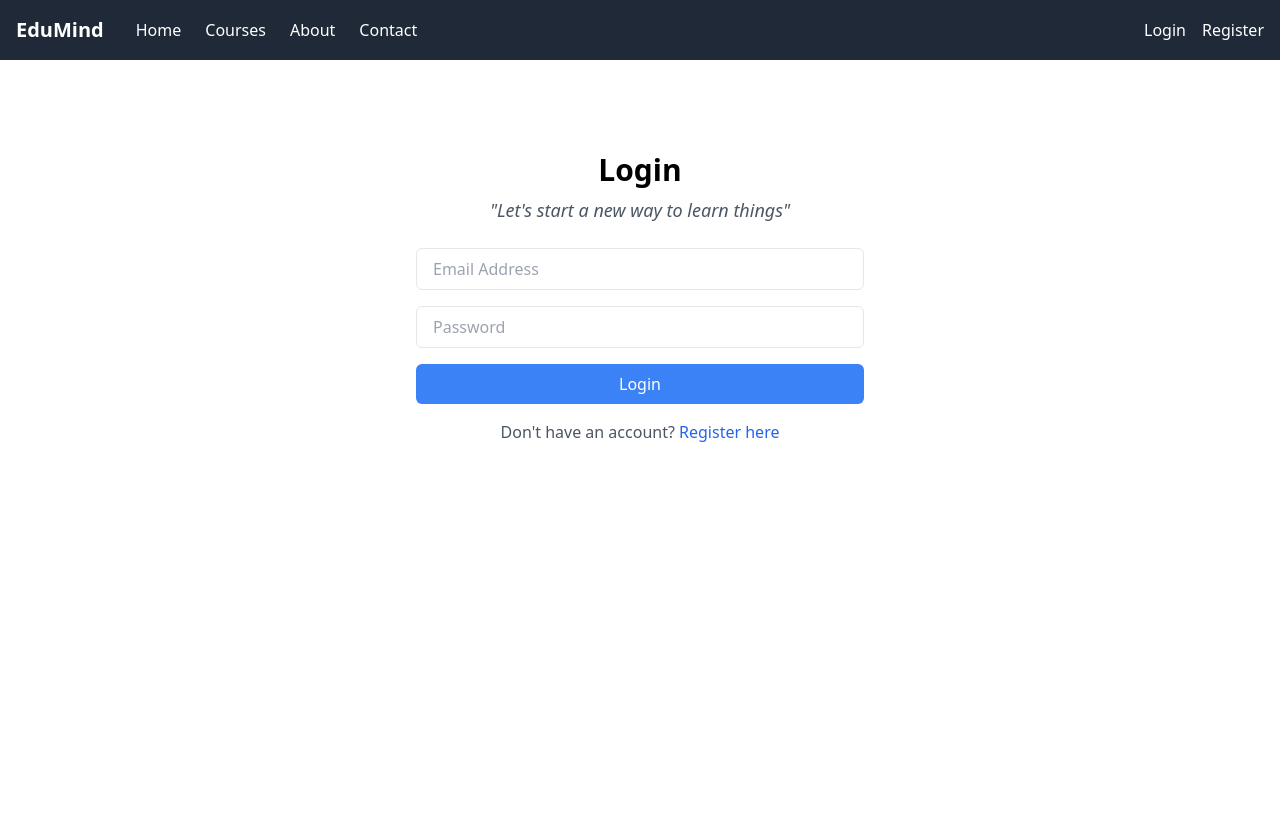
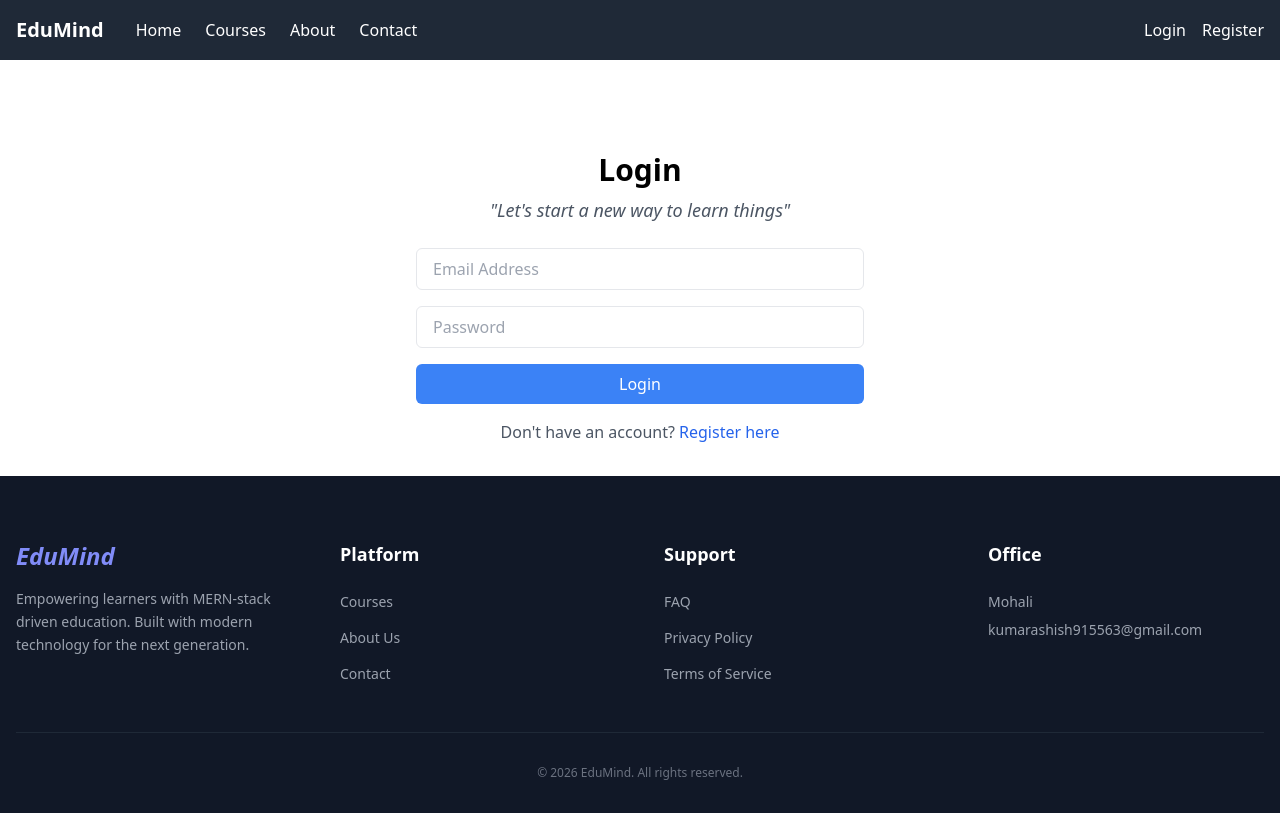
Before and after one commit to AshishKr-04/EdTech-Platform, a React (Vite) app in the folder client-vite/: page /login in a window 1280 px wide. Built offline with nearby package versions, Linux system fonts and the light colour scheme.

Commit message:
Added Footer page

```diff
--- a/client-vite/src/App.jsx
+++ b/client-vite/src/App.jsx
@@ -11,15 +11,20 @@ import ContactPage from './pages/ContactPage';
 import CreateCoursePage from './pages/CreateCoursePage';
 import EditCoursePage from './pages/EditCoursePage';
 import MyCoursesPage from './pages/MyCoursesPage';
-import MyLearningPage from './pages/MyLearningPage'; // 👈 Import the new page
+import MyLearningPage from './pages/MyLearningPage';
 import Navbar from './components/Navbar';
+import Footer from './components/Footer'; // 👈 1. Import the Footer
 import ProtectedRoute from './components/ProtectedRoute';
 
 function App() {
   return (
     <Router>
+      {/* 2. Added a flex container to keep footer at the bottom */}
+      <div className="flex flex-col min-h-screen">
         <Navbar />
-      <main className="container mx-auto px-4 py-8">
+
+        {/* 3. Added flex-grow to main so it pushes the footer down */}
+        <main className="flex-grow container mx-auto px-4 py-8">
           <Routes>
             {/* Public Routes */}
             <Route path="/" element={<HomePage />} />
@@ -35,10 +40,13 @@ function App() {
               <Route path="/create-course" element={<CreateCoursePage />} />
               <Route path="/edit-course/:id" element={<EditCoursePage />} />
               <Route path="/my-courses" element={<MyCoursesPage />} />
-            <Route path="/my-learning" element={<MyLearningPage />} /> {/* 👈 Add the new route */}
+              <Route path="/my-learning" element={<MyLearningPage />} />
             </Route>
           </Routes>
         </main>
+
+        <Footer /> {/* 4. Render Footer at the very bottom */}
+      </div>
     </Router>
   );
 }
--- /dev/null
+++ b/client-vite/src/components/Footer.jsx
@@ -0,0 +1,53 @@
+import React from 'react';
+import { Link } from 'react-router-dom';
+
+const Footer = () => {
+  return (
+    <footer className="bg-gray-900 text-white pt-16 pb-8 mt-auto">
+      <div className="container mx-auto px-4">
+        <div className="grid grid-cols-1 md:grid-cols-4 gap-12 mb-12">
+          {/* Brand */}
+          <div className="space-y-4">
+            <h2 className="text-2xl font-bold text-indigo-400 italic">EduMind</h2>
+            <p className="text-gray-400 text-sm leading-relaxed">
+              Empowering learners with MERN-stack driven education. Built with modern technology for the next generation.
+            </p>
+          </div>
+
+          {/* Navigation */}
+          <div>
+            <h3 className="text-lg font-semibold mb-6 text-white">Platform</h3>
+            <ul className="space-y-4 text-gray-400 text-sm">
+              <li><Link to="/courses" className="hover:text-indigo-400 transition">Courses</Link></li>
+              <li><Link to="/about" className="hover:text-indigo-400 transition">About Us</Link></li>
+              <li><Link to="/contact" className="hover:text-indigo-400 transition">Contact</Link></li>
+            </ul>
+          </div>
+
+          {/* Resources */}
+          <div>
+            <h3 className="text-lg font-semibold mb-6 text-white">Support</h3>
+            <ul className="space-y-4 text-gray-400 text-sm">
+              <li><a href="#!" className="hover:text-indigo-400 transition">FAQ</a></li>
+              <li><a href="#!" className="hover:text-indigo-400 transition">Privacy Policy</a></li>
+              <li><a href="#!" className="hover:text-indigo-400 transition">Terms of Service</a></li>
+            </ul>
+          </div>
+
+          {/* Contact */}
+          <div>
+            <h3 className="text-lg font-semibold mb-6 text-white">Office</h3>
+            <p className="text-gray-400 text-sm mb-2">Mohali </p>
+            <p className="text-gray-400 text-sm">kumarashish915563@gmail.com</p>
+          </div>
+        </div>
+
+        <div className="border-t border-gray-800 pt-8 text-center text-gray-500 text-xs">
+          <p>© {new Date().getFullYear()} EduMind. All rights reserved.</p>
+        </div>
+      </div>
+    </footer>
+  );
+};
+
+export default Footer;
```
Also changed, not shown: 1 other file (tests, documents, lock files or other folders). Lines whose indentation alone changed are shown as unchanged.
